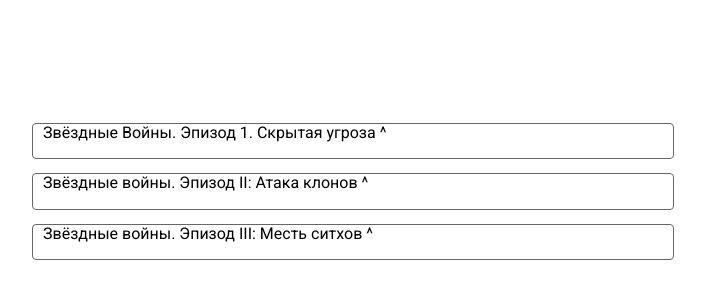
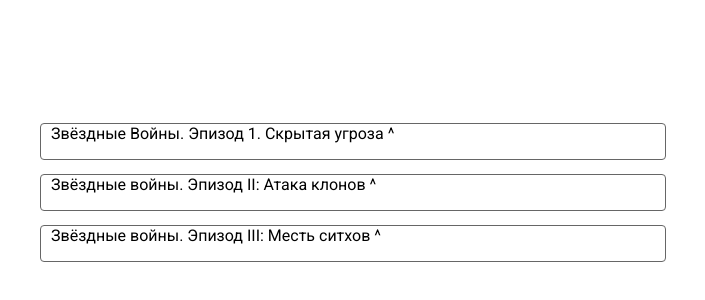
Before and after one commit to js-tasks-ru/htmlcss-20220414_svetlana-kovina, a website: page 03-lection1/02-accordion/index.html in a window 1280 px wide. Shown: the part 196-496 px from the top of the page, without its empty margins (287-992 px from the left). Drawn offline with nearby package versions, Linux system fonts and the light colour scheme.

Commit message:
[the-third-task-part-two] Added details and css

```diff
--- a/03-lection1/02-accordion/accordion.css
+++ b/03-lection1/02-accordion/accordion.css
@@ -6,9 +6,22 @@
     background-color: rgb(248, 240, 240);
 }
 
+details[open] > .accordion__summary::after {
+    content: '˅';
+}
+
 .accordion__summary {
     margin-block: 1em;
     display: block;
+}
+
+.accordion__summary::-webkit-details-marker {
+    display: none;
+}
+
+.accordion__summary::after {
+    content: '^';
+    padding-right: 0.5em;
 }
 
 .accordion__item {
@@ -21,16 +34,3 @@
 .accordion__item:last-child {
     margin-bottom: 0;
 }
-
-.accordion__summary::-webkit-details-marker {
-    display: none;
-}
-
-.accordion__summary::after {
-    content: '^';
-    padding-right: 0.5em;
-}
-
-details[open] > .accordion__summary::after {
-    content: '˅';
-}
--- a/03-lection1/02-accordion/index.html
+++ b/03-lection1/02-accordion/index.html
@@ -2,7 +2,6 @@
 <!-- Страница с аккордеоном -->
 <html lang="ru">
     <head>
-        <link rel="stylesheet" href="/assets/css/normalize.css">
         <link rel="stylesheet" href="../../assets/css/main.css">
         <link rel="stylesheet" href="./accordion.css">
     </head>
```
